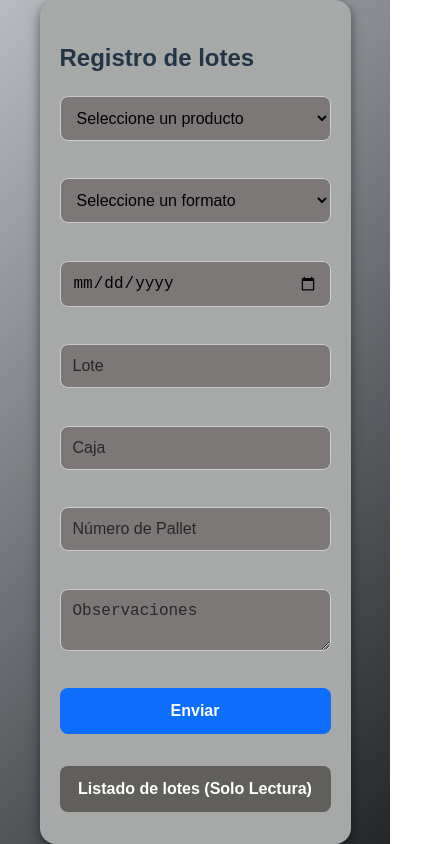
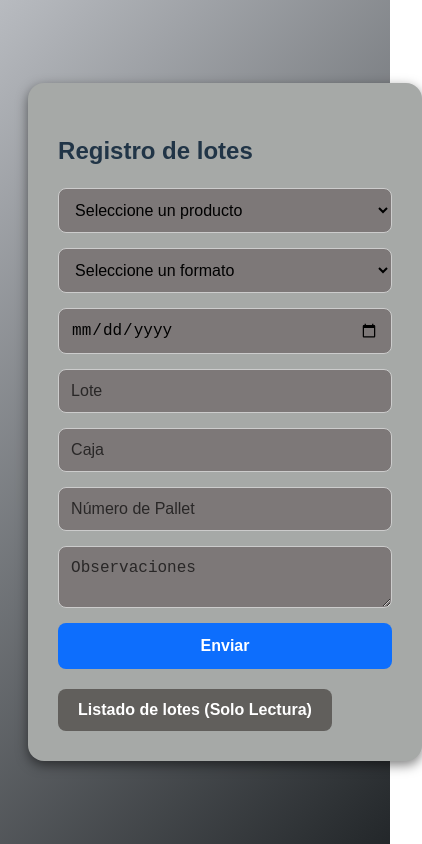
Before and after one commit to leoptr22/contra-muestras, a React (Vite) app: page / in a window 390 px wide. Shown: the whole page, 422 px wide, since content can reach past the window. Built offline with nearby package versions, Linux system fonts and the light colour scheme.

Commit message:
anexo hoja de calculo

```diff
--- a/src/Contramuestras.css
+++ b/src/Contramuestras.css
@@ -146,69 +146,3 @@ button {
     border-radius: 8px;
     text-align: center;
 }
-
-/* Responsive */
-@media (max-width: 1220px) {
-    /* Contenedor del formulario */
-    .formulario {
-        width: 100%; /* Hace que el formulario ocupe todo el ancho de la pantalla */
-        max-width: 750px; /* Limita el tamaño máximo del formulario */
-        padding: 20px; /* Añade padding para darle espacio */
-        margin: 0 auto; /* Centra el formulario */
-        box-sizing: border-box; /* Asegura que el padding no afecte al tamaño total */
-        height: 100vh; /* Asegura que el formulario ocupe toda la altura de la pantalla */
-        display: flex;
-        flex-direction: column;
-        justify-content: space-between; /* Asegura que los elementos se distribuyan uniformemente */
-    }
-
-    .form-grid h2 {
-        font-size: 24px; /* Ajuste del tamaño del título */
-        text-align: center; /* Centra el título */
-        margin-top: 10px; /* Reduce el margen superior */
-        margin-bottom: 10px; /* Reduce el margen inferior */
-    }
-
-
-    /* Campos de entrada (input, textarea y select) */
-    .input, .textarea, select {
-        padding: 12px; /* Padding adecuado para los campos */
-        font-size: 16px; /* Tamaño de la fuente para mejorar la legibilidad */
-        width: 100%; /* Hace que los campos ocupen todo el ancho disponible */
-        margin-bottom: 12px; /* Espaciado entre los campos */
-        box-sizing: border-box; /* Asegura que el padding no afecte al tamaño total */
-    }
-
-    /* Botones */
-    .submit-btn, .view-button, .cancel-btn {
-        padding: 14px; /* Aumenta el tamaño de los botones */
-        font-size: 16px; /* Tamaño de la fuente para los botones */
-        width: 100%; /* Hace que los botones ocupen todo el ancho del formulario */
-        margin-bottom: 12px; /* Separación entre los botones */
-        box-sizing: border-box;
-    }
-
-    /* Mensaje de éxito */
-    .success-message {
-        font-size: 16px; /* Ajusta el tamaño del texto del mensaje */
-        background: #d1e7dd;
-        color: #0f5132;
-        padding: 12px;
-        border-radius: 8px;
-        text-align: center;
-        margin-top: 10px;
-    }
-
-    /* Asegura que los botones estén al final si hay muchos campos */
-    .form-grid {
-        flex: 1; /* Hace que el contenido ocupe todo el espacio disponible */
-        display: flex;
-        flex-direction: column;
-        justify-content: space-between;
-    }
-
-    /* Para una mejor visualización en dispositivos grandes, aseguramos que el contenido no se "desborde" */
-    .formulario > * {
-        max-width: 100%;
-    }
-}
```
